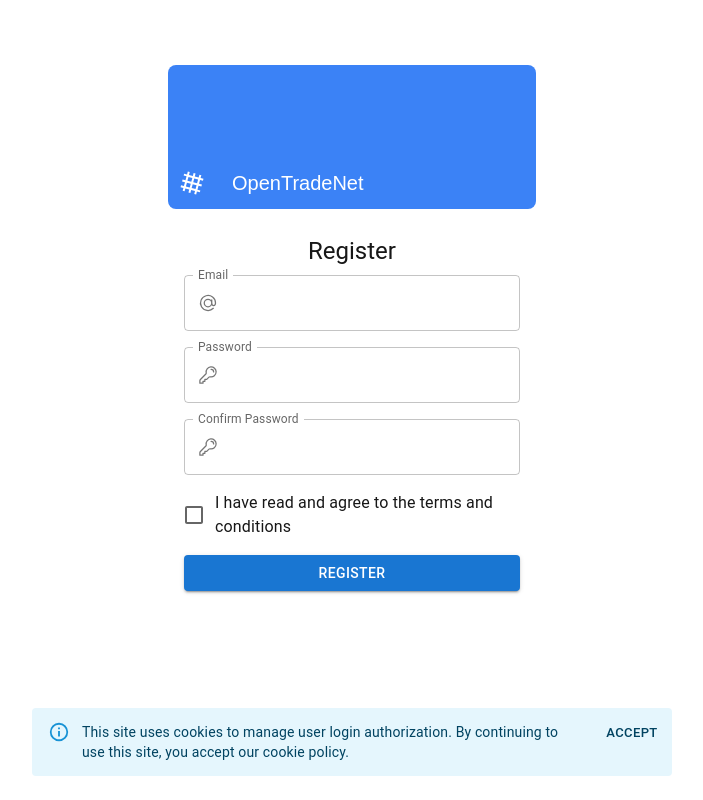
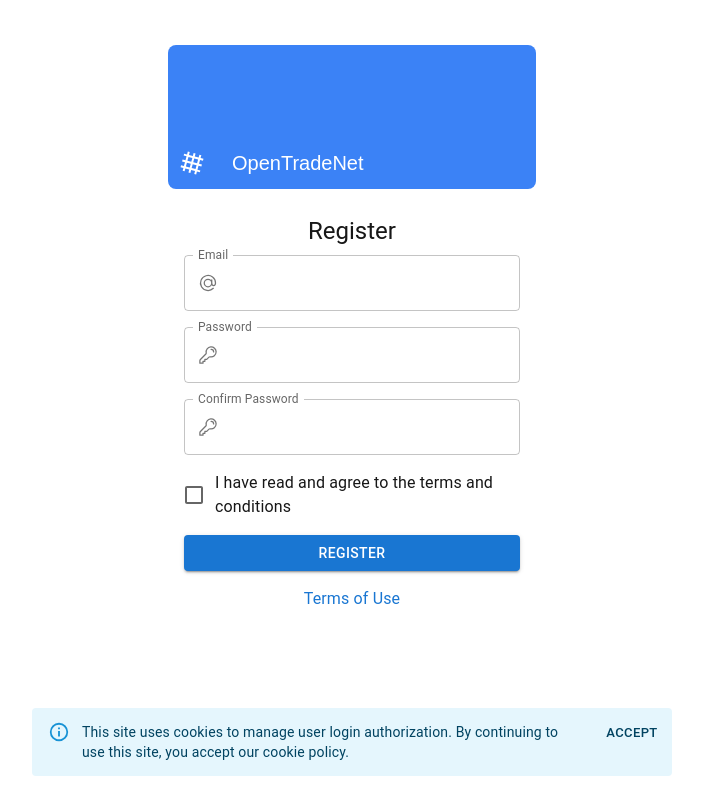
Before and after one commit to massimilianopetra/gridwise, a Next.js app: page /register in a window 1280 px wide. Shown: the whole page, without its empty margins (288-991 px from the left). Built offline with nearby package versions, Linux system fonts and the light colour scheme.

Commit message:
terms of use

```diff
--- a/app/page.tsx
+++ b/app/page.tsx
@@ -42,11 +42,18 @@ export default function HomePage() {
             </div>
           </div>
 
-          <Link href="/home">
-            <p className="mt-6 inline-block bg-blue-500 text-white py-2 px-4 rounded-lg hover:bg-blue-600 transition">
-              Explore Our Tools
-            </p>
-          </Link>
+          <div className="flex justify-center space-x-4 mt-6">
+            <Link href="/home">
+              <p className="bg-blue-500 text-white py-2 px-4 rounded-lg hover:bg-blue-600 transition">
+                Explore Our Tools
+              </p>
+            </Link>
+            <Link href="/register">
+              <p className="bg-blue-500 text-white py-2 px-4 rounded-lg hover:bg-blue-600 transition">
+                Register Account
+              </p>
+            </Link>
+          </div>
         </section>
       </main>
 
--- a/app/register/page.tsx
+++ b/app/register/page.tsx
@@ -2,6 +2,7 @@
 
 import AcmeLogo from '@/app/ui/acme-logo';
 import RegisterForm from '@/app/ui/register-form';
+import Link from 'next/link';
 
 export default function LoginPage() {
   return (
@@ -9,7 +10,9 @@ export default function LoginPage() {
       <div className="relative mx-auto flex w-full max-w-[400px] flex-col space-y-2.5 p-4 lg:-mt-32">
         <div className="flex h-20 w-full items-end rounded-lg bg-blue-500 p-3 lg:h-36">
           <div className="w-32 text-white lg:w-36">
-            <AcmeLogo />
+            <Link href="/" passHref>
+              <AcmeLogo />
+            </Link>
           </div>
         </div>
         <RegisterForm />
--- a/app/ui/register-form.tsx
+++ b/app/ui/register-form.tsx
@@ -7,9 +7,11 @@ import {
   InputAdornment,
   Typography,
   Snackbar,
+  Box,
   Alert,
 } from '@mui/material';
 import { AtSymbolIcon, KeyIcon } from '@heroicons/react/24/outline';
+import Link from 'next/link';
 
 export default function RegisterForm() {
   const [email, setEmail] = useState('');
@@ -124,14 +126,26 @@ export default function RegisterForm() {
           }
           label="I have read and agree to the terms and conditions"
         />
+        <Box sx={{ mt: 4, textAlign: 'center' }}>
           <Button
             fullWidth
             type="submit"
             variant="contained"
             color="primary"
+            sx={{ mb: 2 }}
           >
             Register
           </Button>
+
+          <Link href="/terms-of-use" passHref>
+            <Typography
+              color="primary"
+              sx={{ textDecoration: 'none', '&:hover': { textDecoration: 'underline' } }}
+            >
+              Terms of Use
+            </Typography>
+          </Link>
+        </Box>
       </form>
       <Snackbar
         open={snackbarOpen}
```
Lines whose indentation alone changed are shown as unchanged.
